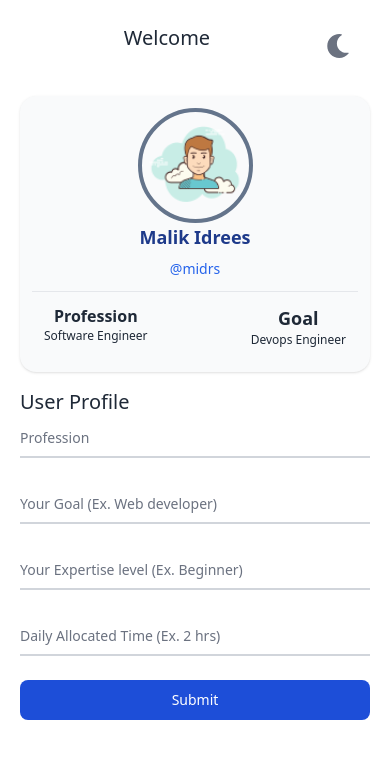
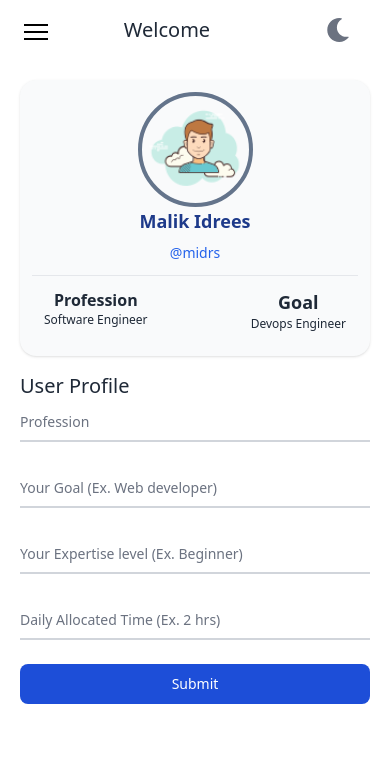
Before and after one commit to Malik-Idrees/gq_frontend, a React (Create React App) app: page /profile in a window 390 px wide. Shown: the top 758 px of the page. Built offline with nearby package versions, Linux system fonts and the light colour scheme.

Commit message:
mobile menu

```diff
--- /dev/null
+++ b/src/components/HamburgerMenuButton/HamburgerButton.css
@@ -0,0 +1,46 @@
+.hamburger {
+    cursor: pointer;
+    width: 24px;
+    height: 24px;
+    margin: 24px;
+    transition: all 0.25s;
+    position: absolute;
+}
+
+.hamburger-top,
+.hamburger-middle,
+.hamburger-bottom {
+    position: absolute;
+    top: 0;
+    left: 0;
+    width: 24px;
+    height: 2px;
+    background: #000;
+    transform: rotate(0deg);
+    transition: all 0.5s;
+}
+
+.hamburger-middle {
+    transform: translateY(7px);
+}
+
+.hamburger-bottom {
+    transform: translateY(14px);
+}
+
+.open {
+    transform: rotate(90deg);
+    transform: translateY(0px);
+}
+
+.open .hamburger-top {
+    transform: rotate(45deg) translateY(6px) translate(6px);
+}
+
+.open .hamburger-middle {
+    display: none;
+}
+
+.open .hamburger-bottom {
+    transform: rotate(-45deg) translateY(6px) translate(-6px);
+}
--- /dev/null
+++ b/src/components/HamburgerMenuButton/HamburgerButton.js
@@ -0,0 +1,17 @@
+import React from 'react'
+import './HamburgerButton.css'
+
+const HamburgerButton = ({ mobileMenu, setMobileMenu }) => {
+    return (
+        <button
+            onClick={() => setMobileMenu(!mobileMenu)}
+            className={`${mobileMenu && 'open'} block hamburger sm:hidden focus:outline-none`}
+        >
+            <span className='hamburger-top dark:bg-slate-50'></span>
+            <span className='hamburger-middle dark:bg-slate-50'></span>
+            <span className='hamburger-bottom dark:bg-slate-50'></span>
+        </button>
+    )
+}
+
+export default HamburgerButton
--- /dev/null
+++ b/src/components/HamburgerMenuButton/index.js
@@ -0,0 +1 @@
+export { default as HamburgerButton } from './HamburgerButton'
--- a/src/components/Navbar.js
+++ b/src/components/Navbar.js
@@ -11,7 +11,7 @@ const Navbar = () => {
                     </span>
                 </div>
 
-                <div className='flex justify-end pr-4 pt-4'>
+                <div className='flex justify-end pr-4'>
                     <Toggle />
                 </div>
             </div>
--- a/src/components/Sidebar.js
+++ b/src/components/Sidebar.js
@@ -1,5 +1,7 @@
 import React, { useState } from 'react'
 import { Link, useLocation } from 'react-router-dom'
+
+import { HamburgerButton } from './HamburgerMenuButton'
 
 import { BsArrowLeftCircle } from 'react-icons/bs'
 import { AiFillPieChart } from 'react-icons/ai'
@@ -10,6 +12,7 @@ import Logo from '../assets/images/logo.svg'
 
 const Sidebar = () => {
     const [open, setOpen] = useState(false)
+    const [mobileMenu, setMobileMenu] = useState(false)
     const location = useLocation()
 
     const Menus = [
@@ -66,6 +69,29 @@ const Sidebar = () => {
                     ))}
                 </ul>
             </div>
+
+            <HamburgerButton setMobileMenu={setMobileMenu} mobileMenu={mobileMenu} />
+            {/* Mobile Menu  */}
+            <div className='sm:hidden'>
+                <div
+                    className={`${
+                        mobileMenu ? 'flex' : 'hidden'
+                    } absolute z-50 flex-col items-center self-end py-8 mt-16 space-y-6 font-bold bg-gray-50 sm:w-auto left-6 right-6 drop-shadow md`}
+                >
+                    {Menus.map((menu, index) => (
+                        <Link to={menu.path} key={index} onClick={() => setMobileMenu(false)}>
+                            <span
+                                className={` ${
+                                    location.pathname === menu.path &&
+                                    'bg-gray-200 dark:bg-gray-700 p-2 rounded-xl'
+                                }`}
+                            >
+                                {menu.title}
+                            </span>
+                        </Link>
+                    ))}
+                </div>
+            </div>
         </>
     )
 }
```
